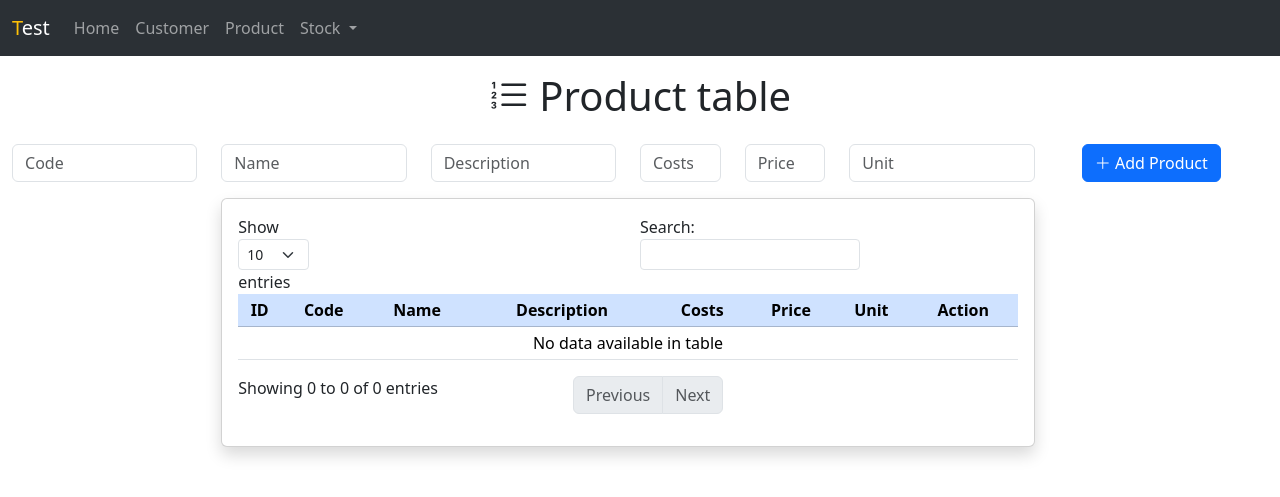
After one commit to ArLiw317/test, a PHP site: page /product.php in a window 1280 px wide. The commit adds this page. Shown: the top 497 px of the page. Run offline with PHP 8.4, Linux system fonts and the light colour scheme; data that the repository does not hold is empty; some libraries are stand-ins or nearby versions.

Commit message:
Add Product page

```diff
--- /dev/null
+++ b/01_head.php
@@ -0,0 +1,52 @@
+<!DOCTYPE html>
+<html lang="en">
+
+<head>
+    <meta charset="UTF-8">
+    <meta name="viewport" content="width=device-width, initial-scale=1.0">
+    <title>Document</title>
+    <script src="https://cdn.jsdelivr.net/npm/jquery@3.7.1/dist/jquery.min.js"></script>
+    <link href="https://cdn.jsdelivr.net/npm/bootstrap@5.3.3/dist/css/bootstrap.min.css" rel="stylesheet" integrity="sha384-QWTKZyjpPEjISv5WaRU9OFeRpok6YctnYmDr5pNlyT2bRjXh0JMhjY6hW+ALEwIH" crossorigin="anonymous">
+    <link rel="stylesheet" href="https://cdn.jsdelivr.net/npm/bootstrap-icons@1.11.3/font/bootstrap-icons.min.css">
+
+    <script src="https://cdn.datatables.net/2.2.2/js/dataTables.js"></script>
+    <script src="https://cdn.datatables.net/2.2.2/js/dataTables.bootstrap5.js"></script>
+</head>
+
+<body>
+    <nav class="navbar navbar-expand-lg bg-body-tertiary sticky-top" data-bs-theme="dark">
+        <div class="container-fluid">
+            <a class="navbar-brand" href="#">
+                <span class="text-warning">T</span>est
+            </a>
+            <button class="navbar-toggler" type="button" data-bs-toggle="collapse" data-bs-target="#navbarNav" aria-controls="navbarNav" aria-expanded="false" aria-label="Toggle navigation">
+                <span class="navbar-toggler-icon"></span>
+            </button>
+            <div class="collapse navbar-collapse" id="navbarNav">
+                <ul class="navbar-nav">
+                    <li class="nav-item">
+                        <a class="nav-link" href="home.php">Home</a>
+                    </li>
+                    <li class="nav-item">
+                        <a class="nav-link" href="index.php">Customer</a>
+                    </li>
+                    <li class="nav-item">
+                        <a class="nav-link" href="product.php">Product</a>
+                    </li>
+                    <li class="nav-item dropdown">
+                        <a class="nav-link dropdown-toggle" href="#" role="button" data-bs-toggle="dropdown" aria-expanded="false">
+                            Stock
+                        </a>
+                        <ul class="dropdown-menu">
+                            <li><a class="dropdown-item" href="#">Stock</a></li>
+                            <li><a class="dropdown-item" href="#">Sale</a></li>
+                            <li>
+                                <hr class="dropdown-divider">
+                            </li>
+                            <li><a class="dropdown-item" href="#">Other</a></li>
+                        </ul>
+                    </li>
+                </ul>
+            </div>
+        </div>
+    </nav>
--- /dev/null
+++ b/02_foot.php
@@ -0,0 +1,5 @@
+<script src="https://cdn.jsdelivr.net/npm/@popperjs/core@2.11.8/dist/umd/popper.min.js" integrity="sha384-I7E8VVD/ismYTF4hNIPjVp/Zjvgyol6VFvRkX/vR+Vc4jQkC+hVqc2pM8ODewa9r" crossorigin="anonymous"></script>
+<script src="https://cdn.jsdelivr.net/npm/bootstrap@5.3.3/dist/js/bootstrap.min.js" integrity="sha384-0pUGZvbkm6XF6gxjEnlmuGrJXVbNuzT9qBBavbLwCsOGabYfZo0T0to5eqruptLy" crossorigin="anonymous"></script>
+</body>
+
+</html>
--- /dev/null
+++ b/home.php
@@ -0,0 +1,5 @@
+<?php require('01_head.php'); ?>
+
+<h1>Home page</h1>
+
+<?php require('02_foot.php'); ?>
--- /dev/null
+++ b/layout.php
@@ -0,0 +1,3 @@
+<?php require('01_head.php'); ?>
+<h1>Layout</h1>
+<?php require('02_foot.php'); ?>
--- /dev/null
+++ b/product.php
@@ -0,0 +1,235 @@
+<?php require('01_head.php'); ?>
+<?php
+require('connect.php');
+$sql = "SELECT *
+            FROM tb_product
+            WHERE prod_status = 1";
+$result = mysqli_query($conn, $sql);
+?>
+<div class="container-fluid">
+    <div class="row mt-3">
+        <div class="col text-center">
+            <h1><i class="bi bi-list-ol"></i> Product table</h1>
+        </div>
+        <div class="row mt-3">
+            <div class="col text-center">
+                <form action="action/action_insert_product.php" method="post">
+                    <div class="row justify-content-center">
+                        <div class="col-2">
+                            <input class="form-control" type="text" maxlength="13" minlength="13" name="prod_code" placeholder="Code" required autocomplete="off">
+                        </div>
+                        <div class="col-2">
+                            <input class="form-control" type="text" name="prod_name" placeholder="Name" required autocomplete="off">
+                        </div>
+                        <div class="col-2">
+                            <input class="form-control" type="text" name="prod_description" placeholder="Description" required autocomplete="off">
+                        </div>
+                        <div class="col-1">
+                            <input class="form-control" type="number" step="0.01" name="prod_costs" placeholder="Costs" required autocomplete="off">
+                        </div>
+                        <div class="col-1">
+                            <input class="form-control" type="number" step="0.01" name="prod_price" placeholder="Price" required autocomplete="off">
+                        </div>
+                        <div class="col-2">
+                            <input class="form-control" type="text" name="prod_unit" placeholder="Unit" required autocomplete="off">
+                        </div>
+                        <div class="col-2">
+                            <button type="submit" class="btn btn-primary"><i class="bi bi-plus-lg"></i> Add Product</button>
+                        </div>
+                    </div>
+                </form>
+            </div>
+        </div>
+        <div class="row mt-3 justify-content-center">
+            <div class="col-xl-8">
+                <div class="card shadow">
+                    <div class="card-body">
+                        <table id="product_table" class="table table-sm table-hover text-center">
+                            <thead>
+                                <tr class="table-primary text-center">
+                                    <th>ID</th>
+                                    <th>Code</th>
+                                    <th>Name</th>
+                                    <th>Description</th>
+                                    <th>Costs</th>
+                                    <th>Price</th>
+                                    <th>Unit</th>
+                                    <th>Action</th>
+                                </tr>
+                            </thead>
+                            <tbody>
+                                <?php
+                                while ($row = mysqli_fetch_assoc($result)) {
+                                    echo "<tr><td>" . $row['prod_ID'] . "</td>" .
+                                        "<td>" . $row['prod_code'] . "</td>" .
+                                        "<td>" . $row['prod_name'] . "</td>" .
+                                        "<td>" . $row['prod_description'] . "</td>" .
+                                        "<td>" . $row['prod_costs'] . "</td>" .
+                                        "<td>" . $row['prod_price'] . "</td>" .
+                                        "<td>" . $row['prod_unit'] . "</td>";
+                                ?>
+                                    <td class="text-center">
+                                        <a class="editbtn" href="#" data-bs-toggle="modal" data-bs-target="#edit_product" style="text-decoration:none">
+                                            <i class="bi bi-pencil-square" style="color:rgb(255, 204, 0)"></i>
+                                        </a>
+
+                                        <a class="deletebtn" href="#" data-bs-toggle="modal" data-bs-target="#delete_product" style="text-decoration:none">
+                                            <i class="bi bi-trash3" style="color:rgb(255, 22, 131)"></i>
+                                        </a>
+                                    </td>
+                                <?php
+                                    echo "</tr>";
+                                }
+                                ?>
+                            </tbody>
+                        </table>
+                    </div>
+                </div>
+            </div>
+        </div>
+    </div>
+
+    <!-- EDIT modal -->
+
+    <div class="modal fade" id="edit_product" tabindex="-1" aria-hidden="true">
+        <div class="modal-dialog">
+            <div class="modal-content">
+                <div class="modal-header">
+                    <h5 class="modal-title">Edit Product</h5>
+                    <button type="button" class="btn-close" data-bs-dismiss="modal" aria-label="Close"></button>
+                </div>
+                <div class="modal-body">
+                    <form action="action/action_edit_product.php" method="post">
+                        <input type="text" name="prod_ID" id="prod_ID_EDIT" hidden>
+                        <div class="row justify-content-center mb-2">
+                            <div class="col-6">
+                                <input class="form-control" type="text" maxlength="13" minlength="13" name="prod_code" id="prod_code_EDIT" placeholder="Code" required autocomplete="off">
+                            </div>
+                            <div class="col-6">
+                                <input class="form-control" type="text" name="prod_name" id="prod_name_EDIT" placeholder="Name" required autocomplete="off">
+                            </div>
+                        </div>
+                        <div class="row justify-content-center mb-2">
+                            <div class="col-12">
+                                <input class="form-control" type="text" name="prod_description" id="prod_description_EDIT" placeholder="Description" required autocomplete="off">
+                            </div>
+                        </div>
+                        <div class="row justify-content-center">
+                            <div class="col-4">
+                                <input class="form-control" type="number" step="0.01" name="prod_costs" id="prod_costs_EDIT" placeholder="Costs" required autocomplete="off">
+                            </div>
+                            <div class="col-4">
+                                <input class="form-control" type="number" step="0.01" name="prod_price" id="prod_price_EDIT" placeholder="Price" required autocomplete="off">
+                            </div>
+                            <div class="col-4">
+                                <input class="form-control" type="text" name="prod_unit" id="prod_unit_EDIT" placeholder="Unit" required autocomplete="off">
+                            </div>
+                        </div>
+                        <div class="row mt-3">
+                            <div class="col-12 text-end">
+                                <input type="submit" class="btn btn-warning" value="Save">
+                                <button type="button" class="btn btn-dark" data-bs-dismiss="modal" aria-label="Close">Cancel</button>
+                            </div>
+                        </div>
+                    </form>
+                </div>
+            </div>
+        </div>
+    </div>
+
+    <!-- DELETE modal -->
+
+    <div class="modal fade" id="delete_product" tabindex="-1" aria-hidden="true">
+        <div class="modal-dialog">
+            <div class="modal-content">
+                <div class="modal-header">
+                    <h5 class="modal-title">Delete Product</h5>
+                    <button type="button" class="btn-close" data-bs-dismiss="modal" aria-label="Close"></button>
+                </div>
+                <div class="modal-body">
+                    <form action="action/action_delete_product.php" method="post">
+                        <input type="text" name="prod_ID" id="prod_ID_DELETE" hidden>
+                        <div class="row justify-content-center mb-2">
+                            <div class="col-6">
+                                <input class="form-control" type="text" maxlength="13" minlength="13" name="prod_code" id="prod_code_DELETE" placeholder="Code" required autocomplete="off" disabled>
+                            </div>
+                            <div class="col-6">
+                                <input class="form-control" type="text" name="prod_name" id="prod_name_DELETE" placeholder="Name" required autocomplete="off" disabled>
+                            </div>
+                        </div>
+                        <div class="row justify-content-center mb-2">
+                            <div class="col-12">
+                                <input class="form-control" type="text" name="prod_description" id="prod_description_DELETE" placeholder="Description" required autocomplete="off" disabled>
+                            </div>
+                        </div>
+                        <div class="row justify-content-center">
+                            <div class="col-4">
+                                <input class="form-control" type="number" step="0.01" name="prod_costs" id="prod_costs_DELETE" placeholder="Costs" required autocomplete="off" disabled>
+                            </div>
+                            <div class="col-4">
+                                <input class="form-control" type="number" step="0.01" name="prod_price" id="prod_price_DELETE" placeholder="Price" required autocomplete="off" disabled>
+                            </div>
+                            <div class="col-4">
+                                <input class="form-control" type="text" name="prod_unit" id="prod_unit_DELETE" placeholder="Unit" required autocomplete="off" disabled>
+                            </div>
+                        </div>
+                        <div class="row mt-3">
+                            <div class="col-12 text-end">
+                                <input type="submit" class="btn btn-danger" value="Save">
+                                <button type="button" class="btn btn-dark" data-bs-dismiss="modal" aria-label="Close">Cancel</button>
+                            </div>
+                        </div>
+                    </form>
+                </div>
+            </div>
+        </div>
+    </div>
+
+    <script>
+        $(document).ready(function() {
+
+            var table = $('#product_table');
+
+            // Start Edit Record
+            table.on('click', '.editbtn', function() {
+
+                $tr = $(this).closest('tr');
+                var data = $tr.children("td").map(function() {
+                    return $(this).text();
+                }).get();
+
+                $('#prod_ID_EDIT').val(data[0]);
+                $('#prod_code_EDIT').val(data[1]);
+                $('#prod_name_EDIT').val(data[2]);
+                $('#prod_description_EDIT').val(data[3]);
+                $('#prod_costs_EDIT').val(data[4]);
+                $('#prod_price_EDIT').val(data[5]);
+                $('#prod_unit_EDIT').val(data[6]);
+            });
+
+            // Start Delete Record
+            table.on('click', '.deletebtn', function() {
+
+                $tr = $(this).closest('tr');
+                var data = $tr.children("td").map(function() {
+                    return $(this).text();
+                }).get();
+
+                $('#prod_ID_DELETE').val(data[0]);
+                $('#prod_code_DELETE').val(data[1]);
+                $('#prod_name_DELETE').val(data[2]);
+                $('#prod_description_DELETE').val(data[3]);
+                $('#prod_costs_DELETE').val(data[4]);
+                $('#prod_price_DELETE').val(data[5]);
+                $('#prod_unit_DELETE').val(data[6]);
+            });
+        });
+    </script>
+
+    <script>
+        $(document).ready(function() {
+            $('#product_table').DataTable();
+        });
+    </script>
+
+    <?php require('02_foot.php'); ?>
```
Also changed, not shown: action/action_delete_product.php (added, +30 -0 lines), action/action_edit_product.php (added, +39 -0 lines), action/action_insert_product.php (added, +32 -0 lines), index.php (+5 -31 lines), img/T_logo.png (added).
